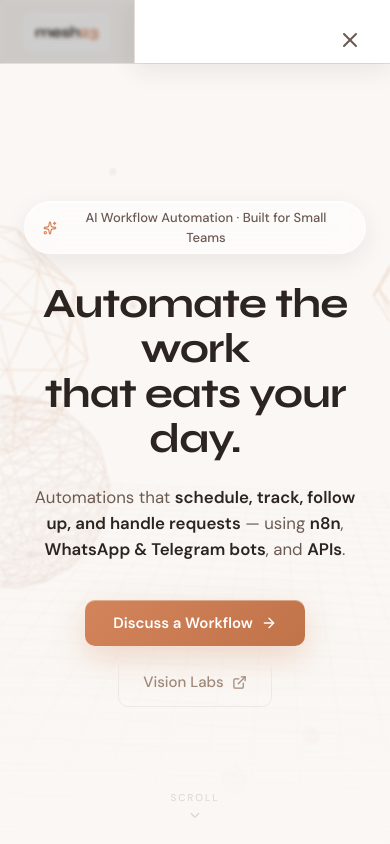
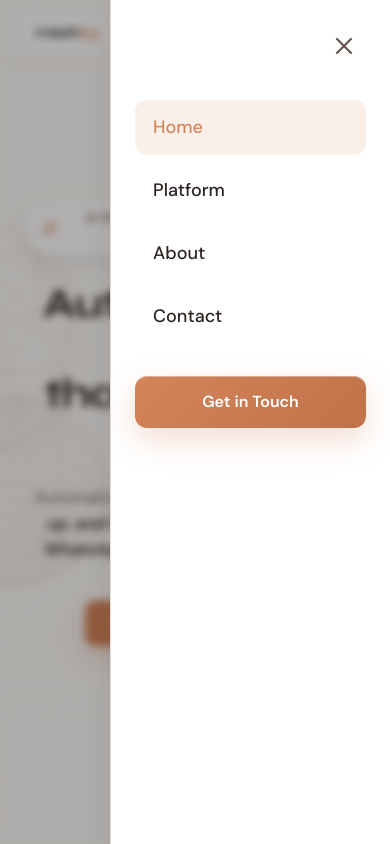
Before and after one commit to Vidur27zx/mesh23-web, a Next.js app: page / in a window 390 px wide. Both pictures are taken after a click on the button 353 px from the left and 31 px from the top of the page. Shown: the top 844 px of the page. Built offline with nearby package versions, Linux system fonts and the light colour scheme.

Commit message:
Fix mobile drawer clipping by moving it outside the nav element

```diff
--- a/app/page.js
+++ b/app/page.js
@@ -223,7 +223,8 @@
   ];
 
   return (
-    <nav className="nav-glass" style={{ position: "fixed", top: 0, left: 0, right: 0, zIndex: 50, height: 64 }}>
+    <>
+      <nav className="nav-glass" style={{ position: "fixed", top: 0, left: 0, right: 0, zIndex: 50, height: 64 }}>
       <div style={{ maxWidth: 1140, margin: "0 auto", padding: "0 24px", height: "100%", display: "flex", alignItems: "center", justifyContent: "space-between" }}>
 
         {/* Logo */}
@@ -259,36 +260,38 @@
           {open ? <X size={22} color="var(--text-primary)" /> : <Menu size={22} color="var(--text-primary)" />}
         </button>
       </div>
+    </nav>
 
       {/* Mobile drawer strictly conditionally rendered */}
       {open && (
         <>
           <div className="drawer"
-            style={{ position: "fixed", top: 0, right: 0, height: "100%", width: 256, background: "var(--surface)",
-                     borderLeft: "1px solid var(--border)", boxShadow: "var(--shadow-md)", zIndex: 60, padding: 24 }}>
-            <div style={{ display: "flex", justifyContent: "flex-end", marginBottom: 24 }}>
-              <button onClick={() => setOpen(false)} style={{ background: "none", border: "none", cursor: "pointer", padding: 4 }}>
-                <X size={24} color="var(--text-secondary)" />
+            style={{ position: "fixed", top: 0, right: 0, height: "100dvh", width: 280, background: "var(--surface)",
+                     borderLeft: "1px solid var(--border)", boxShadow: "var(--shadow-md)", zIndex: 100, padding: 24 }}>
+            <div style={{ display: "flex", justifyContent: "flex-end", marginBottom: 32 }}>
+              <button onClick={() => setOpen(false)} style={{ background: "none", border: "none", cursor: "pointer", padding: 8 }}>
+                <X size={28} color="var(--text-secondary)" />
               </button>
             </div>
-            <div style={{ display: "flex", flexDirection: "column", gap: 4 }}>
+            <div style={{ display: "flex", flexDirection: "column", gap: 8 }}>
               {links.map(({ label, target }) => (
                 <button key={target} onClick={() => { setPage(target); setOpen(false); }}
-                  style={{ background: page === target ? "var(--primary-light)" : "none", border: "none", borderRadius: 8,
-                           padding: "11px 14px", textAlign: "left", fontSize: 16, fontWeight: 500,
-                           color: page === target ? "var(--primary)" : "var(--text-primary)", cursor: "pointer" }}>
+                  style={{ background: page === target ? "var(--primary-light)" : "none", border: "none", borderRadius: 12,
+                           padding: "14px 18px", textAlign: "left", fontSize: 18, fontWeight: 500,
+                           color: page === target ? "var(--primary)" : "var(--text-primary)", cursor: "pointer",
+                           transition: "background 0.2s" }}>
                   {label}
                 </button>
               ))}
               <button onClick={() => { setPage("Contact"); setOpen(false); }} className="cta cta-primary"
-                style={{ marginTop: 16, background: "linear-gradient(135deg,var(--grad))", color: "#fff", border: "none",
-                         borderRadius: 8, padding: "12px 20px", fontSize: 14, fontWeight: 600, cursor: "pointer",
+                style={{ marginTop: 24, background: "linear-gradient(135deg,var(--grad))", color: "#fff", border: "none",
+                         borderRadius: 12, padding: "14px 24px", fontSize: 16, fontWeight: 600, cursor: "pointer",
                          boxShadow: "0 12px 32px rgba(212,132,90,0.28), inset 0 1px 0 rgba(255,255,255,0.35)" }}>
                 Get in Touch
               </button>
             </div>
           </div>
-          <div onClick={() => setOpen(false)} style={{ position: "fixed", inset: 0, background: "rgba(0,0,0,0.18)", zIndex: 55, backdropFilter: "blur(2px)" }} />
+          <div onClick={() => setOpen(false)} style={{ position: "fixed", inset: 0, background: "rgba(0,0,0,0.3)", zIndex: 90, backdropFilter: "blur(4px)", WebkitBackdropFilter: "blur(4px)" }} />
         </>
       )}
 
@@ -300,7 +303,7 @@
           #mob-btn{ display:flex !important }
         }
       `}</style>
-    </nav>
+    </>
   );
 }
 
```
